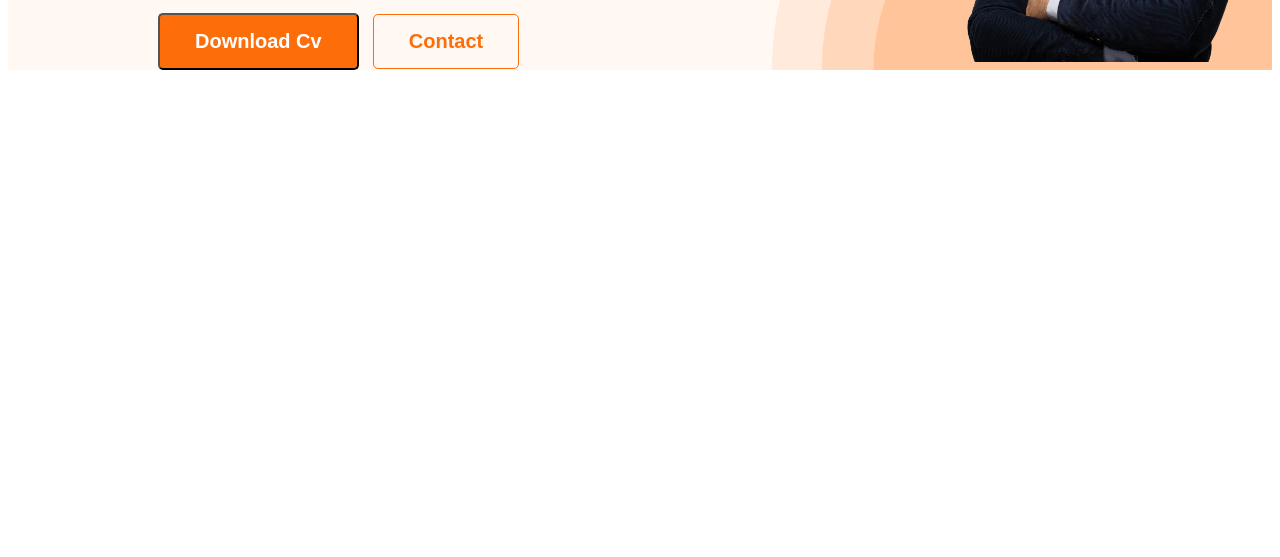
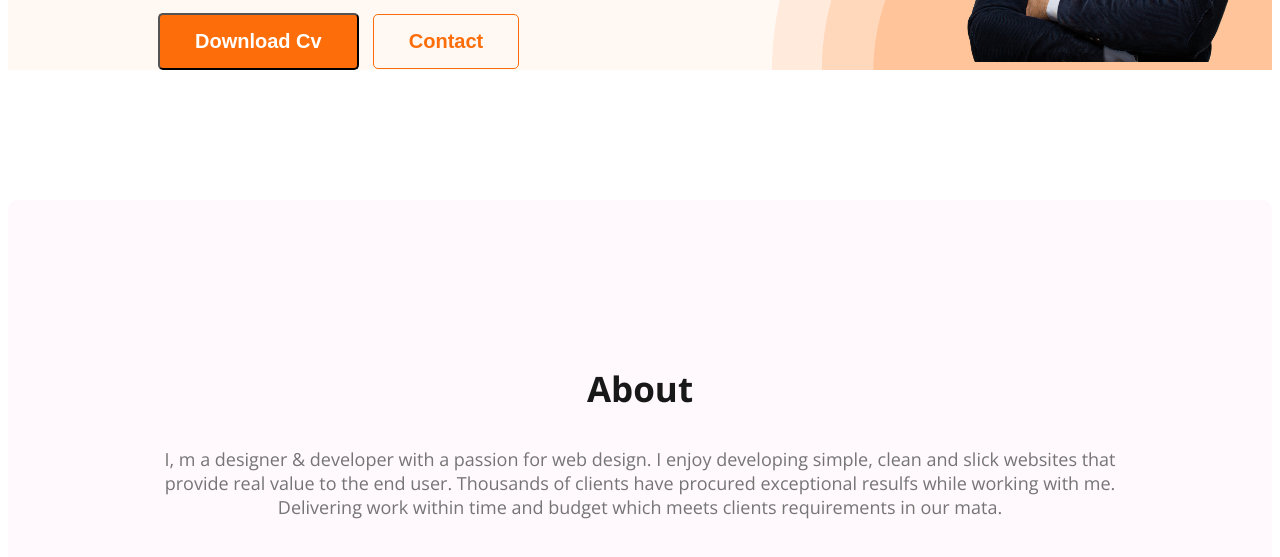
Before and after one commit to riyan1209/webdeveloper-portfolio, a plain HTML site: page index.html in a window 1280 px wide. Shown: the part 483-1040 px from the top of the page. Before the commit the page ends 800 px from the top, so only its background shows below. Drawn offline with nearby package versions, Linux system fonts and the light colour scheme; a web font is replaced by a local one.

Commit message:
about section created

```diff
--- a/index.html
+++ b/index.html
@@ -15,6 +15,8 @@
 
 <body>
     <header class="header">
+        <!-- Nav bar Section Design Start -->
+
         <nav>
             <h3 class="nav-title">Ma<span class="text-primary">r</span>y</h3>
             <ul>
@@ -23,6 +25,9 @@
                 <li><button class="btn-primary">Hire Me</button></li>
             </ul>
         </nav>
+        <!-- Nav bar Section Design End -->
+
+        <!-- Hero Section Design Start -->
         <div class="banner">
             <div class="banner-content">
                 <h3 class="banner-greeting">Hi, I  am</h3>
@@ -33,11 +38,19 @@
                 <button class="btn-primary">Download Cv</button>
                 <button class="btn-primary-2">Contact</button>
             </div>
-            <img class="profile-picture" src="./images/hardy.png" alt="">
+            <img class="profile-picture" src="./images/hardy.png">
         </div>
+        <!-- Hero Section Design End -->
     </header>
     <main>
+        <section class="about">
+            <h3 class="section-title"> About
+            </h3>
 
+            <p class="section-description">
+                I, m a designer & developer with a passion for web design. I enjoy developing simple, clean and slick websites that provide real value to the end user. Thousands of clients have procured exceptional resulfs while working with me. Delivering work within time and budget which meets clients requirements in our mata.
+            </p>
+        </section>
     </main>
     <footer>
 
--- a/styles/portfolio.css
+++ b/styles/portfolio.css
@@ -33,6 +33,19 @@ body{
     margin: 0 10px;
 }
 
+.section-title{
+    color: #181818;
+    text-align: center;
+    font-size: 35px;
+    font-weight: 700;
+    line-height: normal;
+}
+
+.section-description{
+    color: #757575;
+    font-size: 18px;
+    text-align: center;
+}
 
 
 /* Nav Related Styles */
@@ -105,3 +118,21 @@ nav a{
 .banner-discription{
     color:#474747;
 }
+
+.profile-picture{
+    display: block;
+            max-width: 100%;
+            height: auto;
+            margin: 0;
+            padding: 0;
+}
+
+
+/* Main section Styles */
+
+.about{
+    padding: 130px;
+    border-radius: 10px;
+    background-color: #fff8fc;
+    margin: 130px 0;
+}
```
Also changed, not shown: images/mirrored_image_1_optimized.png (added).
